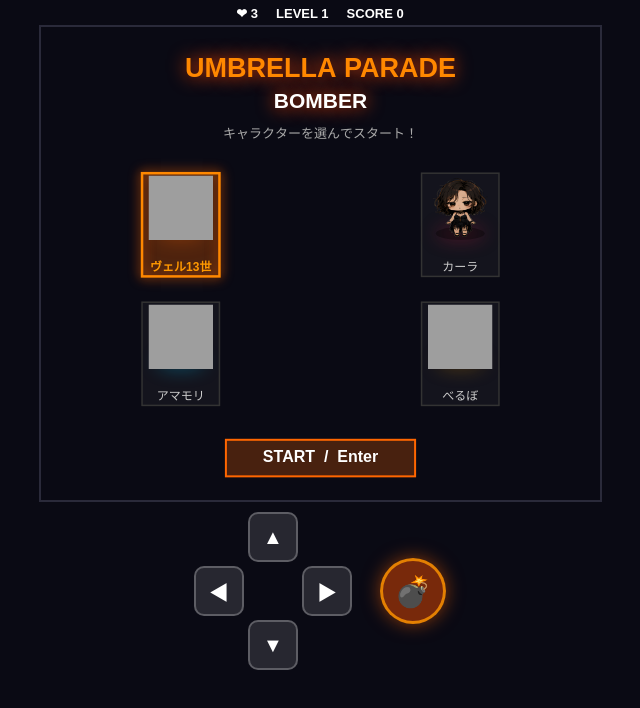
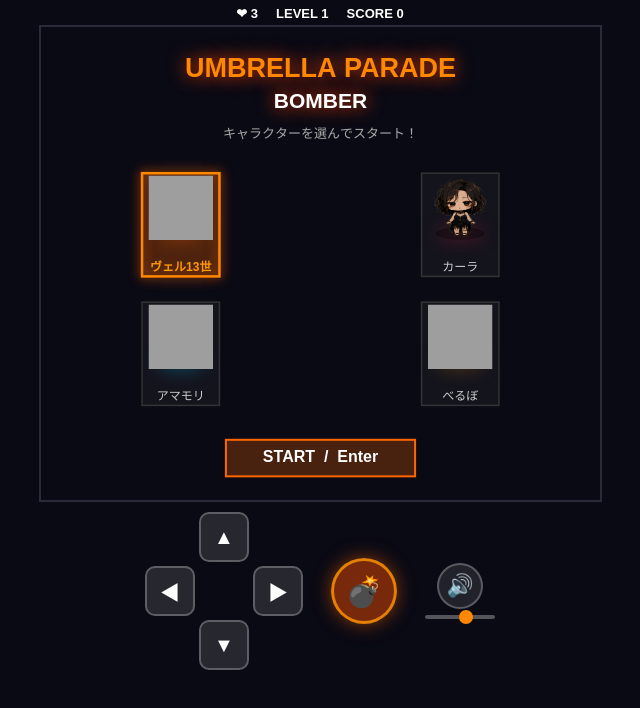
Before and after one commit to UmbrellaParade/bomberman, a plain HTML site: page index.html in a window 1280 px wide. Shown: the whole page, without its empty margins (320-960 px from the left). Drawn offline with Linux system fonts and the light colour scheme.

Commit message:
Add BGM mute button and volume slider
Co-Authored-By: Claude Sonnet 4.6 <noreply@anthropic.com>

```diff
--- a/index.html
+++ b/index.html
@@ -58,6 +58,36 @@ canvas { display: block; border: 2px solid #2a2a3a; }
   border-radius: 50%; font-size: 30px;
   box-shadow: 0 0 18px rgba(255,100,0,0.5);
 }
+#bgmControls {
+  display: flex;
+  flex-direction: column;
+  align-items: center;
+  gap: 6px;
+}
+#muteBtn {
+  width: 46px; height: 46px;
+  background: rgba(255,255,255,0.1);
+  border: 2px solid rgba(255,255,255,0.25);
+  border-radius: 50%; font-size: 22px;
+  display: flex; align-items: center; justify-content: center;
+  cursor: pointer; user-select: none;
+  -webkit-tap-highlight-color: transparent;
+}
+#muteBtn:active { background: rgba(255,255,255,0.3); }
+#volSlider {
+  -webkit-appearance: none;
+  width: 70px; height: 4px;
+  border-radius: 2px;
+  background: rgba(255,255,255,0.3);
+  outline: none;
+}
+#volSlider::-webkit-slider-thumb {
+  -webkit-appearance: none;
+  width: 14px; height: 14px;
+  border-radius: 50%;
+  background: #ff8800;
+  cursor: pointer;
+}
 </style>
 </head>
 <body>
@@ -74,6 +104,10 @@ canvas { display: block; border: 2px solid #2a2a3a; }
     <div class="btn empty"></div><div class="btn" id="bD">&#9660;</div><div class="btn empty"></div>
   </div>
   <div class="btn" id="bombBtn">&#x1F4A3;</div>
+  <div id="bgmControls">
+    <div id="muteBtn">&#x1F50A;</div>
+    <input type="range" id="volSlider" min="0" max="1" step="0.05" value="0.6">
+  </div>
 </div>
 
 <script>
@@ -119,12 +153,15 @@ document.addEventListener('touchstart', unlockAudio, { once: true });
 document.addEventListener('click',      unlockAudio, { once: true });
 document.addEventListener('keydown',    unlockAudio, { once: true });
 
+var bgmMuted = false;
+var bgmVolume = 0.6;
+
 function playBGM(charName) {
   if (!audioUnlocked) { pendingBGM = charName; return; }
   stopBGM();
   bgmAudio = new Audio('bgm/' + charName + '.mp3');
   bgmAudio.loop = true;
-  bgmAudio.volume = 0.6;
+  bgmAudio.volume = bgmMuted ? 0 : bgmVolume;
   var p = bgmAudio.play();
   if (p) p.catch(function(e){ console.warn('BGM play failed:', e); });
 }
@@ -135,6 +172,21 @@ function stopBGM() {
     bgmAudio = null;
   }
 }
+
+// ミュートボタン
+var muteBtn = document.getElementById('muteBtn');
+muteBtn.addEventListener('click', function() {
+  bgmMuted = !bgmMuted;
+  muteBtn.textContent = bgmMuted ? '🔇' : '🔊';
+  if (bgmAudio) bgmAudio.volume = bgmMuted ? 0 : bgmVolume;
+});
+
+// 音量スライダー
+var volSlider = document.getElementById('volSlider');
+volSlider.addEventListener('input', function() {
+  bgmVolume = parseFloat(volSlider.value);
+  if (!bgmMuted && bgmAudio) bgmAudio.volume = bgmVolume;
+});
 // 画像をロード
 (function() {
   var files = ['vel','carla','ama','belbo'];
```
